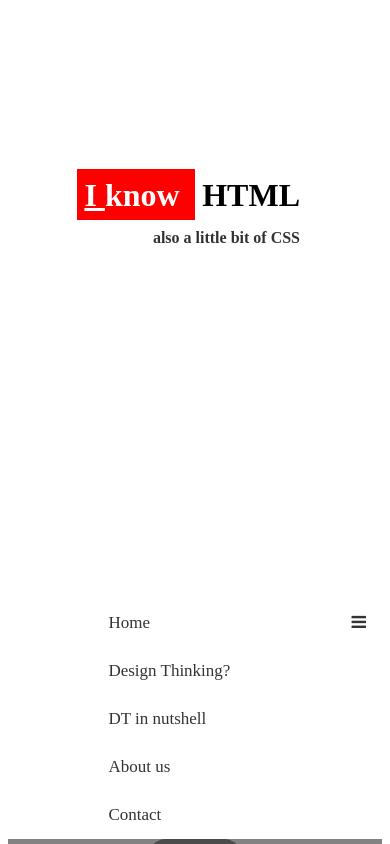
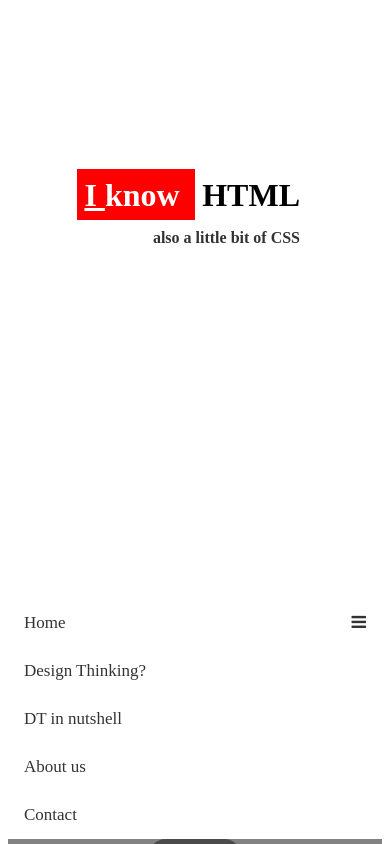
Before and after one commit to LampikoskiO/web-koulu, a plain HTML site: page index.html in a window 390 px wide. Both pictures are taken after a click on the link 358 px from the left and 622 px from the top of the page. Shown: the top 844 px of the page. Drawn offline with Linux system fonts and the light colour scheme.

Commit message:
päivitys, navbar sticky toimii nyt

```diff
--- a/index.html
+++ b/index.html
@@ -15,7 +15,7 @@
     <link rel="stylesheet" href="style.css" />
     <link rel="stylesheet" href="navbar.css" />
   </head>
-  <body>
+  <body onload="ready();">
     <div class="bg-image" id="home">
       <div class="first-div">
         <div class="logodiv">
--- a/index.js
+++ b/index.js
@@ -1,31 +1,26 @@
-/* Toggle between adding and removing the "responsive" class to topnav when the user clicks on the icon */
 function myFunction() {
   var x = document.getElementById("myTopnav");
-  if (x.className === "topnav") {
-    x.className += " responsive";
+  if (x.classList.contains("responsive")) {
+    x.classList.remove("responsive");
   } else {
-    x.className = "topnav";
+    x.classList.add("responsive");
   }
 }
 
 
-/*
-// When the user scrolls the page, execute myFunction
-window.onscroll = function() {navsticky()};
+var topnav;
+var sticky;
+function ready(){
+  topnav = document.getElementById("myTopnav");
+  sticky = topnav.offsetTop;
+  window.onscroll = function() {navsticky()};
+}
 
-// Get the navbar
-var topnav = document.getElementById("myTopnav");
-
-// Get the offset position of the navbar
-var sticky = topnav.offsetTop;                          //EI LÖYDÄ offsetTop komentoa?
-
-// Add the sticky class to the navbar when you reach its scroll position. Remove "sticky" when you leave the scroll position
 function navsticky() {
   if (window.pageYOffset >= sticky) {
-    topnav.classList.add("sticky")                      //EI LÖYDÄ sticky classia?
+    topnav.classList.add("sticky")
   } else {
     topnav.classList.remove("sticky");
     console.log("sticky");
   }
 }
-*/
--- a/navbar.css
+++ b/navbar.css
@@ -1,63 +1,52 @@
-/* Add a black background color to the top navigation */
 .topnav {
   background-color: white;
   overflow: hidden;
   position: relative;
   bottom: 0%;
   top: 100%;
+  z-index: 999999;
 }
-/* laittaa vaihtoehdot tasaisesti */ /*mega scuffed :DDD */
-.navtesti {
-  margin-left: 10vh;
-}
-/* Style the links inside the navigation bar */
+
 .topnav a {
   float: left;
   display: block;
   color: #333;
   text-align: center;
-  padding: 14px 16px;
+  padding: 14px 0;
   text-decoration: none;
   font-size: 17px;
+  width: 20%;
 }
 
-/* Change the color of links on hover */
 .topnav a:hover {
   background-color: #ff0000;
   color: #ddd;
 }
 
-/* Add an active class to highlight the current page */
 .topnav a.active {
   background-color: #ff0000;
   color: #ddd;
 }
 
-/* Hide the link that should open and close the topnav on small screens */
 .topnav .icon {
   display: none;
 }
 
-/* Page content */
 .content {
   padding: 16px;
 }
 
-/* The sticky class is added to the navbar with JS when it reaches its scroll position */
 .sticky {
   position: fixed;
   top: 0;
   width: 100%;
+  bottom: initial;
 }
 
-/* Add some top padding to the page content to prevent sudden quick movement
-(as the navigation bar gets a new position at the top of the page (position:fixed and top:0) */
 .sticky + .content {
   padding-top: 60px;
 }
 
-/* When the screen is less than 600 pixels wide, hide all links, except for the first one ("Home").
-Show the link that contains should open and close the topnav (.icon) */
 @media screen and (max-width: 600px) {
   .topnav a:not(:first-child) {
     display: none;
@@ -68,11 +57,9 @@ Show the link that contains should open and close the topnav (.icon) */
   }
 }
 
-/* The "responsive" class is added to the topnav with JavaScript when the user clicks on the icon.
-This class makes the topnav look good on small screens (display the links vertically instead of horizontally) */
 @media screen and (max-width: 600px) {
   .topnav.responsive {
-    position: relative;
+    /* position: relative; */
   }
   .topnav.responsive a.icon {
     position: absolute;
@@ -83,5 +70,9 @@ This class makes the topnav look good on small screens (display the links vertic
     float: none;
     display: block;
     text-align: left;
+    text-decoration: none;
+    padding: 14px 16px;
+    width: auto;
   }
+
 }
```
